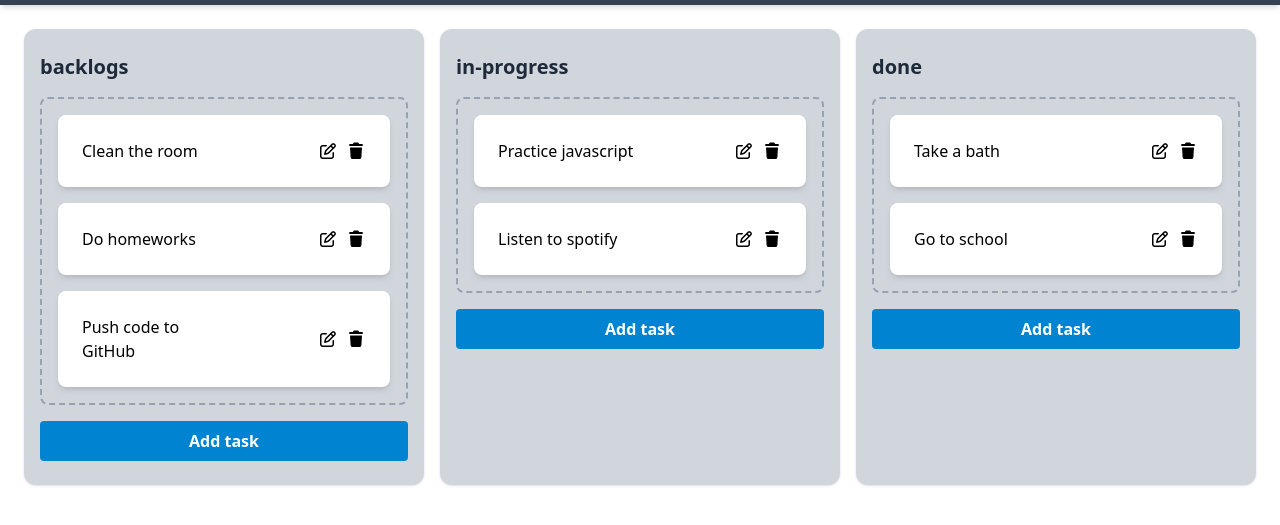
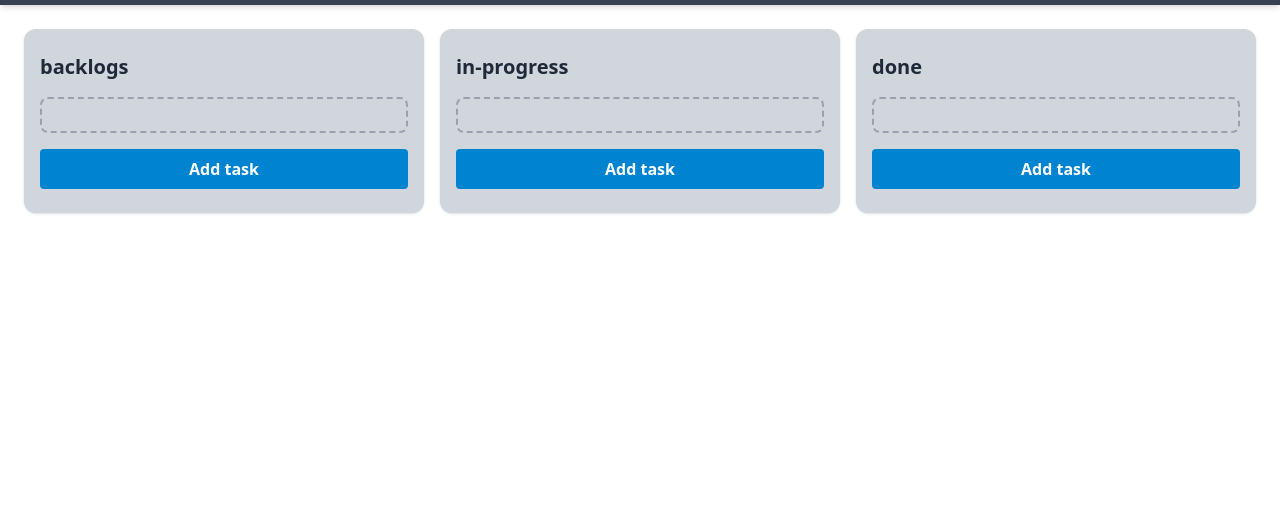
Before and after one commit to egt11/project-trello, a website: page index.html in a window 1280 px wide. Shown: the part 43-568 px from the top of the page. Drawn offline with Linux system fonts and the light colour scheme.

Commit message:
used localstorage to save tasks

```diff
--- a/script.js
+++ b/script.js
@@ -17,16 +17,7 @@ const columns = [
   { id: 3, name: "done" },
 ];
 
-//hardcoded tasks
-const tasks = [
-  { id: 1, name: "Practice javascript", columnId: 2 },
-  { id: 2, name: "Clean the room", columnId: 1 },
-  { id: 3, name: "Do homeworks", columnId: 1 },
-  { id: 4, name: "Take a bath", columnId: 3 },
-  { id: 5, name: "Go to school", columnId: 3 },
-  { id: 6, name: "Push code to GitHub", columnId: 1 },
-  { id: 7, name: "Listen to spotify", columnId: 2 },
-];
+const tasks = localStorage.getItem('tasks') ? JSON.parse(localStorage.getItem('tasks')) : [];
 
 function renderColumns() {
   board.innerHTML = "";
@@ -51,6 +42,7 @@ function renderColumns() {
       const taskId = e.dataTransfer.getData("text/plain");
       const taskCard = tasks.find((task) => task.id === Number(taskId));
       taskCard.columnId = column.id;
+      localStorage.setItem('tasks', JSON.stringify(tasks))
       renderColumns();
     });
 
@@ -140,6 +132,7 @@ function addNewTask(newTask, columnId) {
   });
   id++;
   tasks.push({ id: id, name: newTask, columnId: columnId });
+  localStorage.setItem('tasks', JSON.stringify(tasks))
   renderColumns();
 }
 
@@ -150,6 +143,7 @@ function editTask(taskId) {
   item.name = newTaskName;
   const index = tasks.findIndex((task) => task.id === taskId);
   tasks.splice(index, 1, item);
+  localStorage.setItem('tasks', JSON.stringify(tasks))
   renderColumns();
 }
 
@@ -157,6 +151,7 @@ function deleteTask(taskId) {
   const index = tasks.findIndex((task) => task.id === taskId);
   if (window.confirm("Are you sure you want to delete this task?")) {
     tasks.splice(index, 1);
+    localStorage.setItem('tasks', JSON.stringify(tasks))
     renderColumns();
   } else return;
 }
```
Also changed, not shown: css/output.css.
